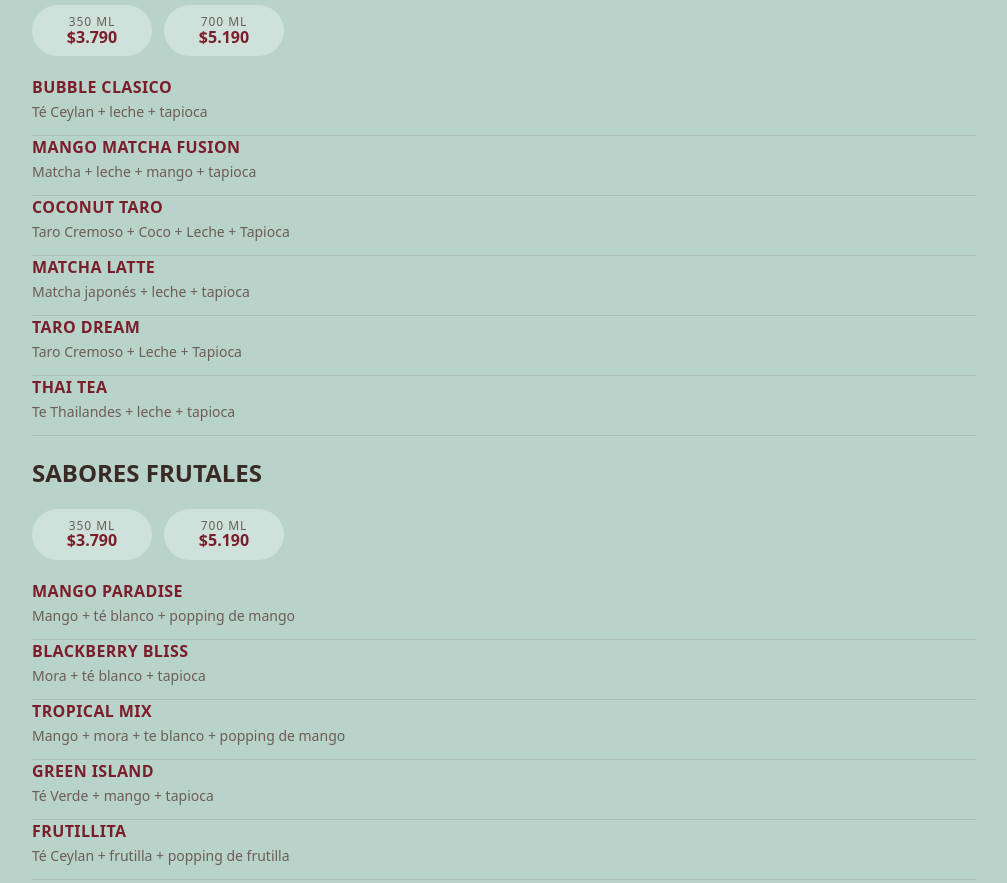
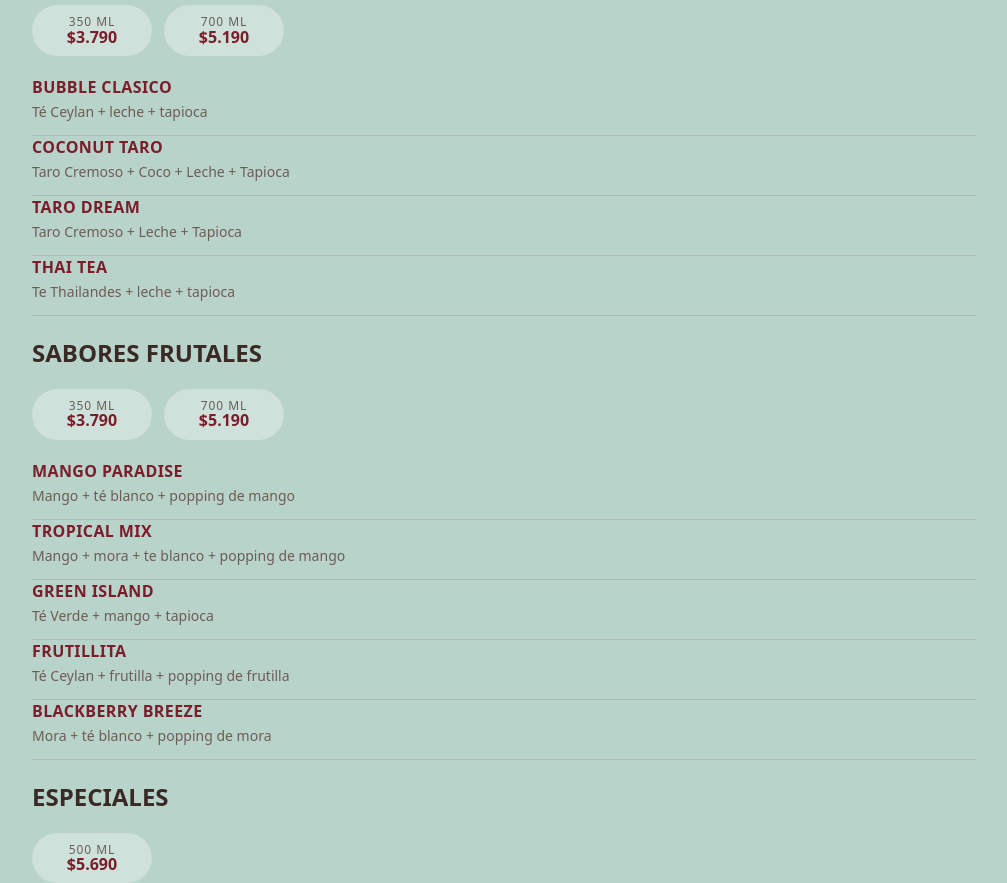
Before and after one commit to DianisMartinez/bubble-tea-menu, a React (Vite) app: page / in a window 1280 px wide. Shown: the part 720-1603 px from the top of the page, without its empty margins (136-1143 px from the left). Built offline with nearby package versions, Linux system fonts and the light colour scheme.

Commit message:
eliminacion mactcha

```diff
--- a/src/data/menu.js
+++ b/src/data/menu.js
@@ -25,9 +25,8 @@ export const MENU = [
           { size: "700 ml", price: "5.190" },
         ],
       },
-      { name: "MANGO MATCHA FUSION", desc: "Matcha + leche + mango + tapioca" },
+
       { name: "COCONUT TARO", desc: "Taro Cremoso + Coco + Leche + Tapioca" },
-      { name: "MATCHA LATTE", desc: "Matcha japonés + leche + tapioca" },
       { name: "TARO DREAM", desc: "Taro Cremoso + Leche + Tapioca" },
       { name: "THAI TEA", desc: "Te Thailandes + leche + tapioca" },
     ],
@@ -44,7 +43,7 @@ export const MENU = [
           { size: "700 ml", price: "5.190" },
         ],
       },
-      { name: "BLACKBERRY BLISS", desc: "Mora + té blanco + tapioca" },
+
       { name: "TROPICAL MIX", desc: "Mango + mora + te blanco + popping de mango" },
       { name: "GREEN ISLAND", desc: "Té Verde + mango + tapioca" },
       { name: "FRUTILLITA", desc: "Té Ceylan + frutilla + popping de frutilla" },
```
